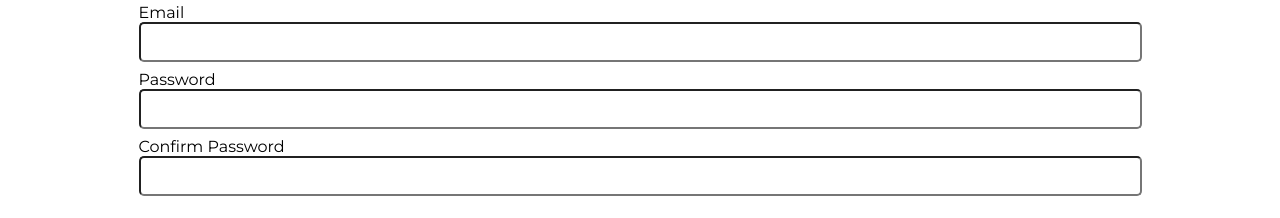
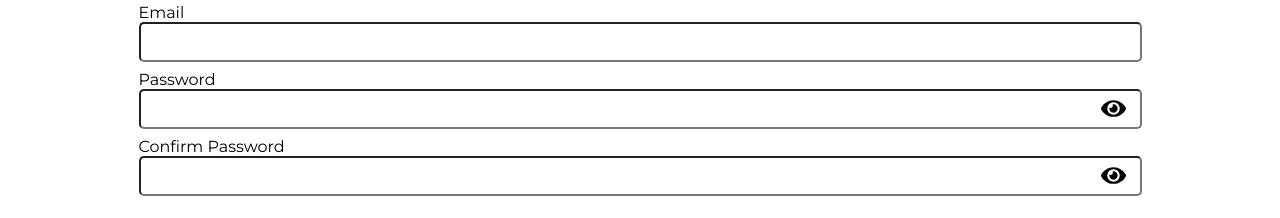
Before and after one commit to rijalislamir/portfolio-todo-list-2, a React (Vite) app: page /register in a window 1280 px wide. Shown: the part 282-500 px from the top of the page. Built offline with nearby package versions, Linux system fonts and the light colour scheme.

Commit message:
Add the feature of show/hide password

```diff
--- a/src/App.css
+++ b/src/App.css
@@ -128,12 +128,23 @@ button {
 .input-group {
     display: flex;
     flex-direction: column;
+    position: relative;
 }
 
-input[type=text] {
+input[type=text],
+input[type=email],
+input[type=password] {
     border-radius: 5px;
+    font-size: 1rem;
     height: 2.5rem;
     padding: .5rem;
+}
+
+input:-webkit-autofill,
+input:-webkit-autofill:hover,
+input:-webkit-autofill:focus,
+input:-webkit-autofill:active{
+    -webkit-box-shadow: 0 0 0 30px white inset !important;
 }
 
 .activity-header {
@@ -162,11 +173,34 @@ input[type=text] {
 .trash-icon {
     background-image: url(/src/assets/img/trash.svg);
     background-size: contain;
-    color: red;
     cursor: pointer;
     display: block;
     height: 30px;
     width: 30px;
+}
+
+.eye-icon {
+    background-image: url(/src/assets/img/eye.svg);
+    background-size: contain;
+    cursor: pointer;
+    display: block;
+    height: 25px;
+    width: 25px;
+    position: absolute;
+    right: 1rem;
+    top: 1.6rem;
+}
+
+.eye-slash-icon {
+    background-image: url(/src/assets/img/eye-slash.svg);
+    background-size: contain;
+    cursor: pointer;
+    display: block;
+    height: 25px;
+    width: 25px;
+    position: absolute;
+    right: 1rem;
+    top: 1.6rem;
 }
 
 .todo-list {
@@ -208,3 +242,7 @@ input[type=text] {
     padding: 1rem 0;
     text-align: center;
 }
+
+.error-message {
+    color: red;
+}
--- a/src/pages/Login.jsx
+++ b/src/pages/Login.jsx
@@ -2,6 +2,7 @@ import React, { useEffect, useState } from 'react'
 import { useDispatch, useSelector } from 'react-redux'
 import { Link, useNavigate } from 'react-router-dom'
 import { login } from '../store/auth/action'
+import { reset as authReset } from '../store/auth/reducer'
 import Header from '../components/Header'
 
 const Login = () => {
@@ -9,6 +10,11 @@ const Login = () => {
     const navigate = useNavigate()
 
     const { user, isError, message } = useSelector(state => state.auth)
+    const [showPassword, setShowPassword] = useState('password')
+
+    useEffect(() => {
+        dispatch(authReset())
+    }, [])
 
     useEffect(() => {
         if (user) navigate('/')
@@ -37,6 +43,10 @@ const Login = () => {
         }))
     }
 
+    const toggleShowPassword = () => {
+        setShowPassword(prevState => prevState === 'password' ? 'text' : 'password')
+    }
+
     return (
         <>
             <Header />
@@ -47,15 +57,19 @@ const Login = () => {
                 <form className='input-form' onSubmit={onFormSubmit}>
                     <div className='input-group'>
                         <label htmlFor="email">Email</label>
-                        <input type="text" id='email' name='email' value={email} onChange={onInputChange} />
+                        <input type="email" id='email' name='email' value={email} onChange={onInputChange} />
                     </div>
 
                     <div className='input-group'>
                         <label htmlFor="password">Password</label>
-                        <input type="text" id='password' name='password' value={password} onChange={onInputChange} />
+                        <input type={showPassword} id='password' name='password' value={password} onChange={onInputChange} />
+                        <span
+                            className={showPassword === 'password' ? 'eye-icon' : 'eye-slash-icon'}
+                            onClick={toggleShowPassword}>
+                        </span>
                     </div>
 
-                    {isError && <div>{message}</div>}
+                    {isError && <div className='error-message'>{message}</div>}
 
                     <div className='submit-form'>
                         <button className='dark-btn' type='submit'>Login</button>
--- a/src/pages/Register.jsx
+++ b/src/pages/Register.jsx
@@ -2,6 +2,7 @@ import React, { useState, useEffect } from 'react'
 import { Link, useNavigate } from 'react-router-dom'
 import { useDispatch, useSelector } from 'react-redux'
 import { registerUser } from '../store/auth/action'
+import { reset as authReset } from '../store/auth/reducer'
 import Header from '../components/Header'
 
 const Register = () => {
@@ -9,6 +10,11 @@ const Register = () => {
     const navigate = useNavigate()
 
     const { user, isError, message } = useSelector(state => state.auth)
+    const [showPassword, setShowPassword] = useState('password')
+
+    useEffect(() => {
+        dispatch(authReset())
+    }, [])
 
     useEffect(() => {
         if (user) {
@@ -48,6 +54,10 @@ const Register = () => {
         }))
     }
 
+    const toggleShowPassword = () => {
+        setShowPassword(prevState => prevState === 'password' ? 'text' : 'password')
+    }
+
     return (
         <>
             <Header />
@@ -63,20 +73,28 @@ const Register = () => {
 
                     <div className='input-group'>
                         <label htmlFor="email">Email</label>
-                        <input type="text" id='email' name='email' value={email} onChange={onInputChange} />
+                        <input type="email" id='email' name='email' value={email} onChange={onInputChange} />
                     </div>
 
                     <div className='input-group'>
                         <label htmlFor="password">Password</label>
-                        <input type="text" id='password' name='password' value={password} onChange={onInputChange} />
+                        <input type={showPassword} id='password' name='password' value={password} onChange={onInputChange} />
+                        <span
+                            className={showPassword === 'password' ? 'eye-icon' : 'eye-slash-icon'}
+                            onClick={toggleShowPassword}>
+                        </span>
                     </div>
 
                     <div className='input-group'>
                         <label htmlFor="password2">Confirm Password</label>
-                        <input type="text" id='password2' name='password2' value={password2} onChange={onInputChange} />
+                        <input type={showPassword} id='password2' name='password2' value={password2} onChange={onInputChange} />
+                        <span
+                            className={showPassword === 'password' ? 'eye-icon' : 'eye-slash-icon'}
+                            onClick={toggleShowPassword}>
+                        </span>
                     </div>
 
-                    {isError && <div>{message}</div>}
+                    {isError && <div className='error-message'>{message}</div>}
 
                     <div className='submit-form'>
                         <button className='dark-btn' type='submit'>Register</button>
```
Also changed, not shown: src/assets/img/eye-slash.svg (added), src/assets/img/eye.svg (added).
